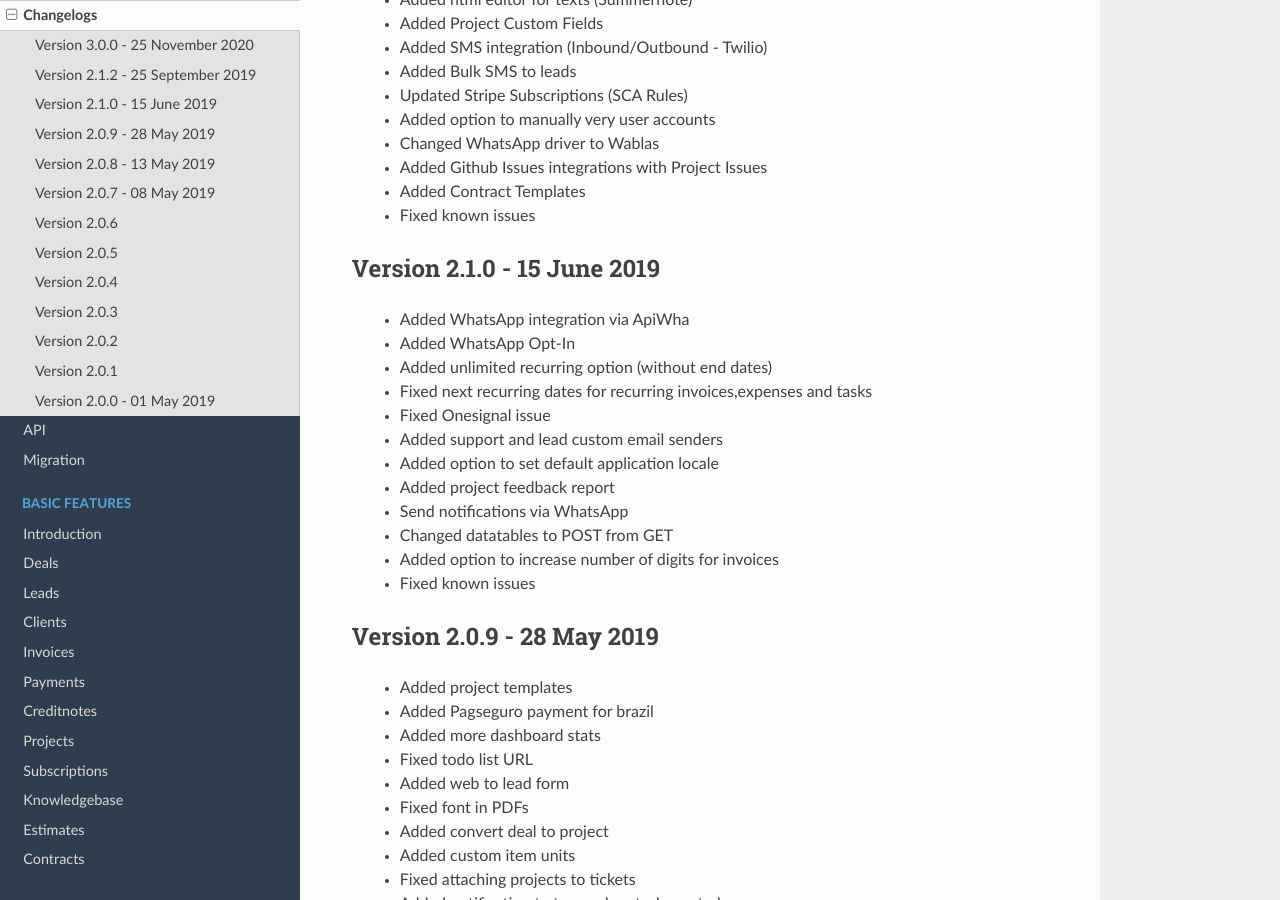
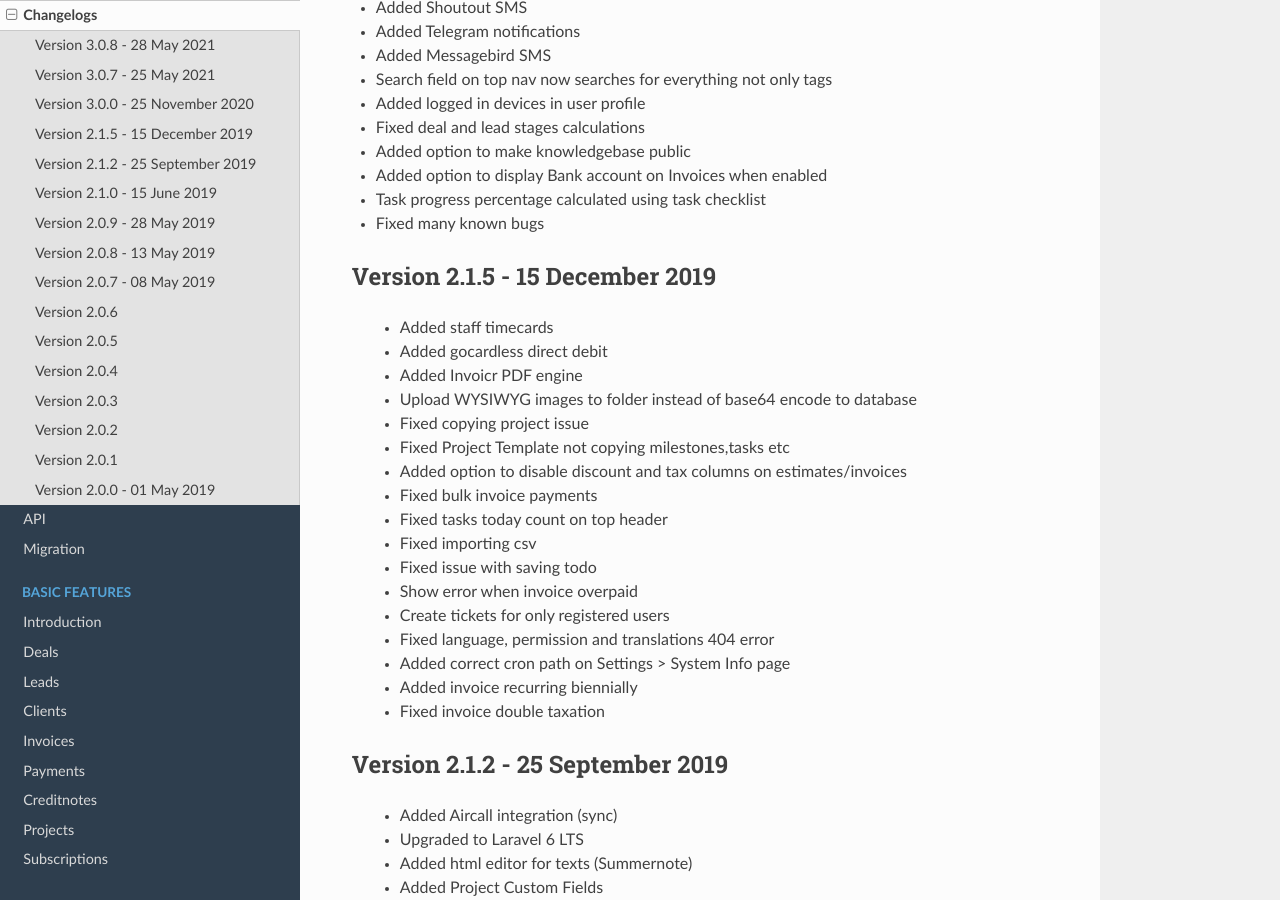
Before and after one commit to wmandai/workice-docs, a Sphinx documentation site: the page built from docs/source/changelogs.rst, in a window 1280 px wide and 900 px high, scrolled down 1004 px. Built offline with Sphinx 7.4.7 and the Read the Docs theme 2.0.0, drawn with Linux system fonts in a browser that asks for light colours; some of the changed text lies outside the part shown.

Commit message:
Update changelogs.rst

```diff
--- a/docs/source/changelogs.rst
+++ b/docs/source/changelogs.rst
@@ -1,5 +1,19 @@
 Changelogs
 ==========
+Version 3.0.8 - 28 May 2021
+"""""""""""""""""""""""""""""""
+- Fixed issue with creating deals
+
+Version 3.0.7 - 25 May 2021
+"""""""""""""""""""""""""""""""
+- Fixed issue with viewing deals
+- Fixed issue in calculating taxes
+- Upgraded Laravel Version
+- Added 3 decimals support for taxes
+- Fixed showing hidden expenses to client
+- Updated css/js assets
+- Fixed issue with adding/updating item templates
+- Added mailgun endpoint to .env
 
 Version 3.0.0 - 25 November 2020
 """""""""""""""""""""""""""""""
@@ -30,6 +44,26 @@
 - Added option to display Bank account on Invoices when enabled
 - Task progress percentage calculated using task checklist
 - Fixed many known bugs
+
+Version 2.1.5 - 15 December 2019
+"""""""""""""""""""""""""""""""
+ - Added staff timecards
+ - Added gocardless direct debit
+ - Added Invoicr PDF engine
+ - Upload WYSIWYG images to folder instead of base64 encode to database
+ - Fixed copying project issue
+ - Fixed Project Template not copying milestones,tasks etc
+ - Added option to disable discount and tax columns on estimates/invoices
+ - Fixed bulk invoice payments
+ - Fixed tasks today count on top header
+ - Fixed importing csv
+ - Fixed issue with saving todo
+ - Show error when invoice overpaid
+ - Create tickets for only registered users
+ - Fixed language, permission and translations 404 error
+ - Added correct cron path on Settings > System Info page
+ - Added invoice recurring biennially
+ - Fixed invoice double taxation
 
 Version 2.1.2 - 25 September 2019
 """""""""""""""""""""""""""""""
```
